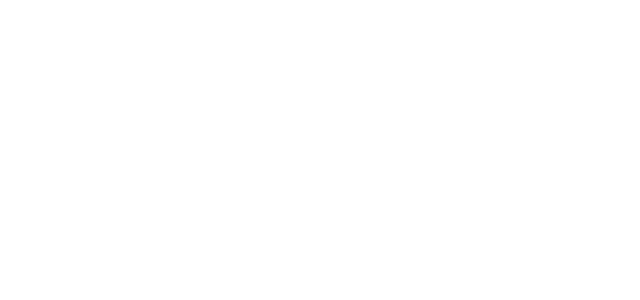
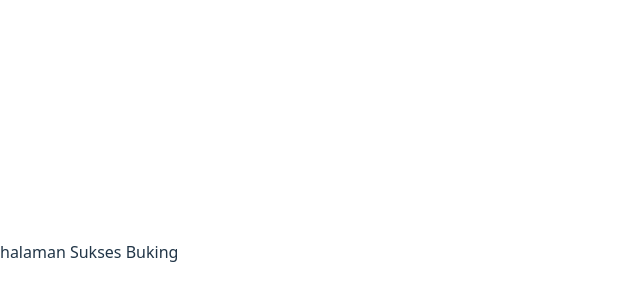
Before and after one commit to salman-ctrl/Perumahan-Al-Azam-Asri-, a React (Vite) app: page /success-booking in a window 1280 px wide. Before the commit this address had no page. Shown: the part 148-448 px from the top of the page, without its empty margins (0-640 px from the left). Built offline with nearby package versions, Linux system fonts and the light colour scheme.

Commit message:
tambah halaman Route Routers

```diff
--- a/src/App.tsx
+++ b/src/App.tsx
@@ -16,6 +16,7 @@ const App = () => {
         <Route path='/office/:slug/book' element={<BookOffice />} />
         <Route path='/city:slug' element={<CityDetails />} />
         <Route path='/office/:slug' element={<Details />} />
+        <Route path='/success-booking' element={<SuccesBooking />} />
         <Route path='/check-booking' element={<CheckBooking />} />
       </Routes>
     </BrowserRouter>
```
